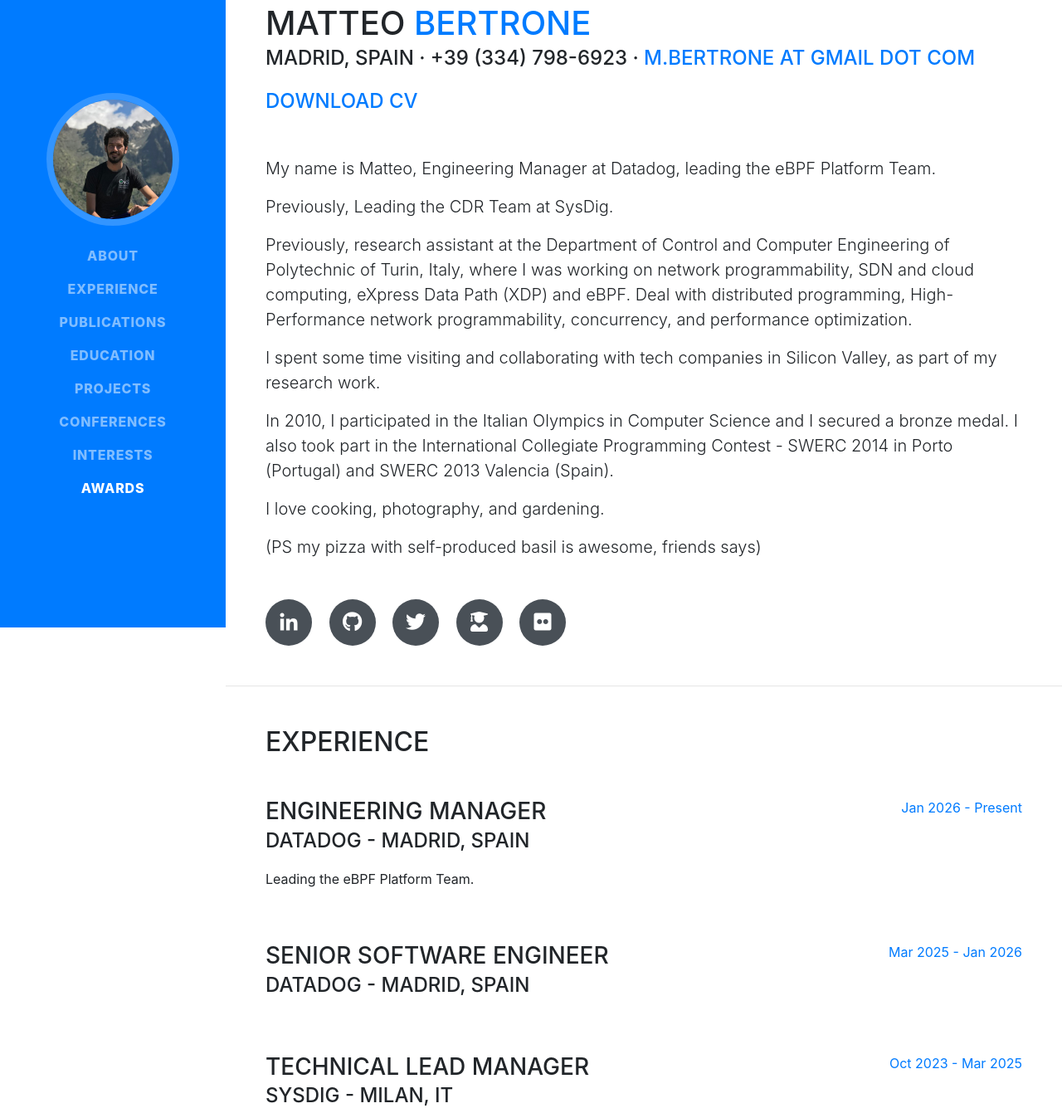
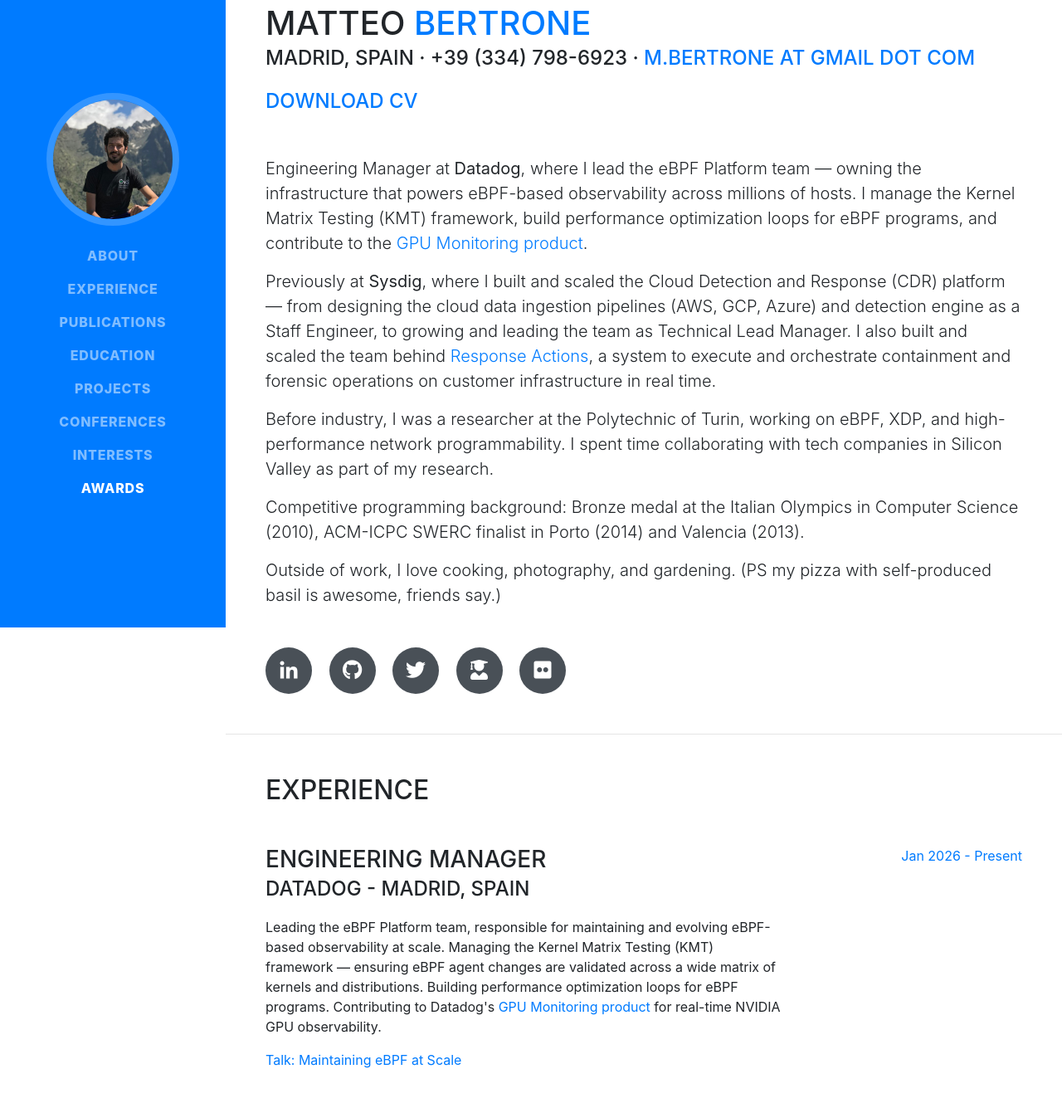
Before and after one commit to mbertrone/mbertrone.github.io, a website with bundled scripts: page index.html in a window 1280 px wide. Shown: the part 44-1385 px from the top of the page at 83% size. Built offline with nearby package versions, Linux system fonts and the light colour scheme; a web font is replaced by a local one.

Commit message:
Enrich experience descriptions with product details and proof points
- Rewrite bio as executive summary with product links
- Add Datadog EM details: KMT framework, perf loops, GPU Monitoring, eBPF at Scale talk
- Add Sysdig TLM/Staff details: CDR platform, cloud ingestion, Response Actions
- Link to public artifacts (GPU Monitoring page, Response Actions docs, YouTube talk)

```diff
--- a/index.html
+++ b/index.html
@@ -93,13 +93,11 @@
             <p><a href="https://mbertrone.github.io/cv_matteo_bertrone.pdf" target="_blank">Download CV</a></p>
           </div>
           <div class="lead mb-5">
-            <p>My name is Matteo, Engineering Manager at Datadog, leading the eBPF Platform Team.</p>
-            <p>Previously, Leading the CDR Team at SysDig.</p>
-            <p>Previously, research assistant at the Department of Control and Computer Engineering of Polytechnic of Turin, Italy, where I was working on network programmability, SDN and cloud computing, eXpress Data Path (XDP) and eBPF. Deal with distributed programming, High-Performance network programmability, concurrency, and performance optimization.</p>
-            <p>I spent some time visiting and collaborating with tech companies in Silicon Valley, as part of my research work.</p>
-            <p>In 2010, I participated in the Italian Olympics in Computer Science and I secured a bronze medal. I also took part in the International Collegiate Programming Contest - SWERC 2014 in Porto (Portugal) and SWERC 2013 Valencia (Spain).</p>
-            <p>I love cooking, photography, and gardening.</p>
-            <p>(PS my pizza with self-produced basil is awesome, friends says)</p>
+            <p>Engineering Manager at <strong>Datadog</strong>, where I lead the eBPF Platform team — owning the infrastructure that powers eBPF-based observability across millions of hosts. I manage the Kernel Matrix Testing (KMT) framework, build performance optimization loops for eBPF programs, and contribute to the <a target="_blank" rel="noopener noreferrer" href="https://www.datadoghq.com/monitoring/nvidia-gpu-monitoring/">GPU Monitoring product</a>.</p>
+            <p>Previously at <strong>Sysdig</strong>, where I built and scaled the Cloud Detection and Response (CDR) platform — from designing the cloud data ingestion pipelines (AWS, GCP, Azure) and detection engine as a Staff Engineer, to growing and leading the team as Technical Lead Manager. I also built and scaled the team behind <a target="_blank" rel="noopener noreferrer" href="https://docs.sysdig.com/en/sysdig-secure/response-actions/">Response Actions</a>, a system to execute and orchestrate containment and forensic operations on customer infrastructure in real time.</p>
+            <p>Before industry, I was a researcher at the Polytechnic of Turin, working on eBPF, XDP, and high-performance network programmability. I spent time collaborating with tech companies in Silicon Valley as part of my research.</p>
+            <p>Competitive programming background: Bronze medal at the Italian Olympics in Computer Science (2010), ACM-ICPC SWERC finalist in Porto (2014) and Valencia (2013).</p>
+            <p>Outside of work, I love cooking, photography, and gardening. (PS my pizza with self-produced basil is awesome, friends say.)</p>
           </div>
           <div class="social-icons">
             <a target="_blank" rel="noopener noreferrer" href="https://www.linkedin.com/in/bertrone/">
@@ -131,7 +129,8 @@
             <div class="resume-content mr-auto">
               <h3 class="mb-0">Engineering Manager</h3>
               <div class="subheading mb-3">Datadog - Madrid, Spain</div>
-              <p>Leading the eBPF Platform Team.</p>
+              <p>Leading the eBPF Platform team, responsible for maintaining and evolving eBPF-based observability at scale. Managing the Kernel Matrix Testing (KMT) framework — ensuring eBPF agent changes are validated across a wide matrix of kernels and distributions. Building performance optimization loops for eBPF programs. Contributing to Datadog's <a target="_blank" rel="noopener noreferrer" href="https://www.datadoghq.com/monitoring/nvidia-gpu-monitoring/">GPU Monitoring product</a> for real-time NVIDIA GPU observability.</p>
+              <p><a target="_blank" rel="noopener noreferrer" href="https://www.youtube.com/watch?v=Wgdwal3D2Hs">Talk: Maintaining eBPF at Scale</a></p>
             </div>
             <div class="resume-date text-md-right">
               <span class="text-primary">Jan 2026 - Present</span>
@@ -142,6 +141,7 @@
             <div class="resume-content mr-auto">
               <h3 class="mb-0">Senior Software Engineer</h3>
               <div class="subheading mb-3">Datadog - Madrid, Spain</div>
+              <p>eBPF Platform team. Working on kernel-level instrumentation, performance optimization, and GPU monitoring capabilities.</p>
             </div>
             <div class="resume-date text-md-right">
               <span class="text-primary">Mar 2025 - Jan 2026</span>
@@ -152,6 +152,7 @@
             <div class="resume-content mr-auto">
               <h3 class="mb-0">Technical Lead Manager</h3>
               <div class="subheading mb-3">Sysdig - Milan, IT</div>
+              <p>Scaled the Cloud Detection and Response (CDR) team. Led the team owning cloud data ingestion from AWS, GCP, and Azure and the detection pipeline for identifying anomalies across cloud environments. Built and scaled the team behind <a target="_blank" rel="noopener noreferrer" href="https://docs.sysdig.com/en/sysdig-secure/response-actions/">Response Actions</a> — a system to execute and orchestrate containment and forensic operations on customer infrastructure in real time.</p>
             </div>
             <div class="resume-date text-md-right">
               <span class="text-primary">Oct 2023 - Mar 2025</span>
@@ -162,6 +163,7 @@
             <div class="resume-content mr-auto">
               <h3 class="mb-0">Staff Software Engineer</h3>
               <div class="subheading mb-3">Sysdig - Milan, IT</div>
+              <p>Designed and built the CDR platform: cloud provider data ingestion pipelines (AWS, GCP, Azure) and the detection pipeline to identify anomalies at scale. Transitioned from architect to technical leader of the initiative.</p>
             </div>
             <div class="resume-date text-md-right">
               <span class="text-primary">Mar 2023 - Nov 2023</span>
@@ -172,6 +174,7 @@
             <div class="resume-content mr-auto">
               <h3 class="mb-0">Senior Software Engineer</h3>
               <div class="subheading mb-3">Sysdig - Milan, IT</div>
+              <p>Sysdig Secure — Kubernetes security for enterprise cloud-native stacks.</p>
             </div>
             <div class="resume-date text-md-right">
               <span class="text-primary">Apr 2022 - Apr 2023</span>
@@ -182,7 +185,7 @@
             <div class="resume-content mr-auto">
               <h3 class="mb-0">Software Engineer</h3>
               <div class="subheading mb-3">Sysdig - Milan, IT</div>
-              <p>Working on Sysdig Secure, Kubernetes security for enterprise cloud-native stacks.</p>
+              <p>Sysdig Secure — Kubernetes security for enterprise cloud-native stacks.</p>
             </div>
             <div class="resume-date text-md-right">
               <span class="text-primary">Jul 2019 - Apr 2022</span>
```
